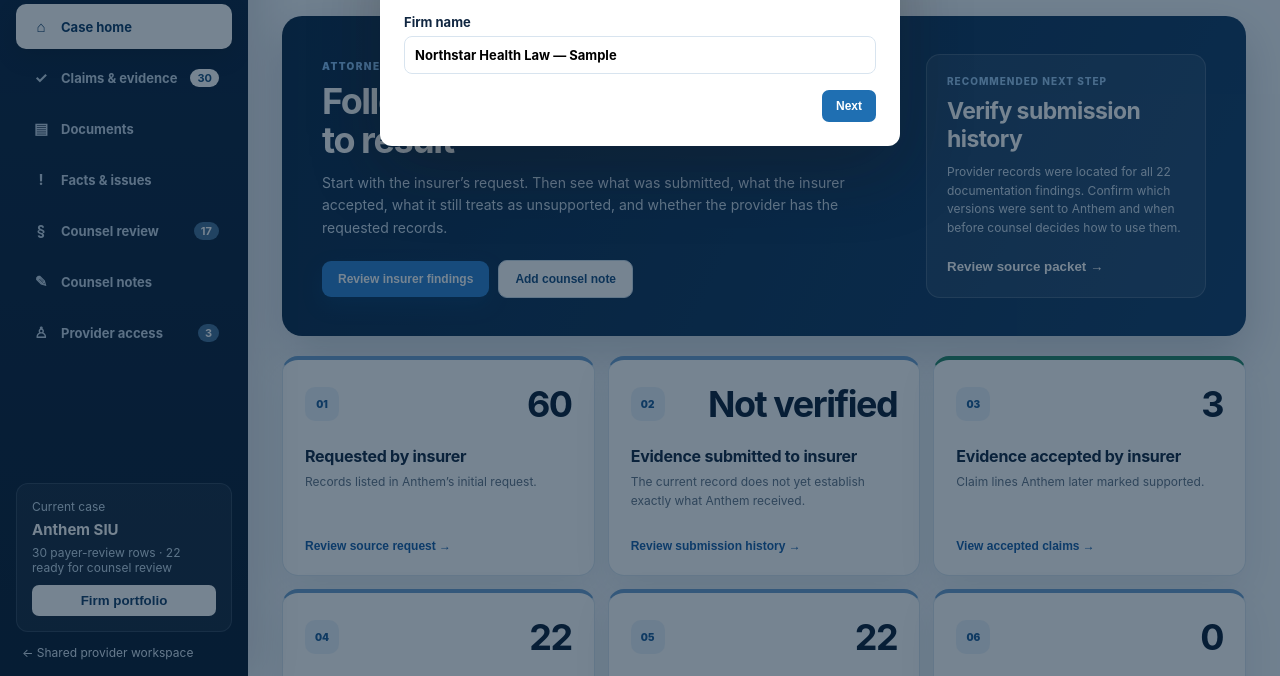
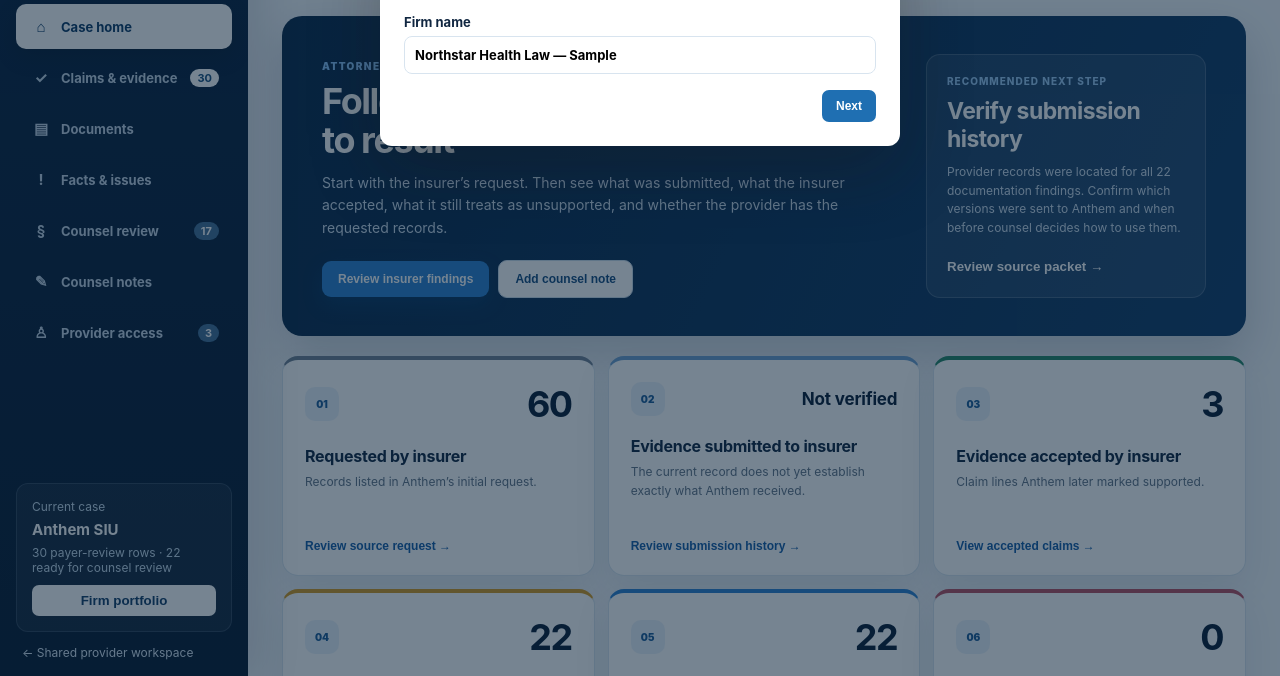
Before and after one commit to unikmo/Auditdefense, a website: page public/attorney-workspace.html in a window 1280 px wide. Shown: the part 120-796 px from the top of the page. Drawn offline with Linux system fonts and the light colour scheme.

Commit message:
Model evidence from insurer request through provider reconciliation

```diff
--- a/public/attorney-elite-blue.css
+++ b/public/attorney-elite-blue.css
@@ -70,9 +70,9 @@
 .attorney-case-kicker{font-size:10px;letter-spacing:.14em;font-weight:900;color:#8cc5fb}
 .attorney-case-welcome aside{background:rgba(255,255,255,.08);border:1px solid rgba(255,255,255,.16);border-radius:14px;padding:20px;align-self:stretch}.attorney-case-welcome aside small,.attorney-case-welcome aside strong{display:block}.attorney-case-welcome aside small{font-size:10px;letter-spacing:.1em;color:#9bc9f3;font-weight:850}.attorney-case-welcome aside strong{font-size:23px;letter-spacing:-.025em;margin:10px 0}.attorney-case-welcome aside p{color:#cfdeed;font-size:12px;line-height:1.55;margin:0 0 18px}.attorney-case-welcome aside button{border:0;background:transparent;color:#fff;font-weight:800;padding:0;cursor:pointer}
 .attorney-case-actions{display:flex;gap:9px;align-items:center;flex-wrap:wrap}.attorney-case-primary,.attorney-case-secondary{border:0;border-radius:9px;padding:11px 16px;font-size:12px;font-weight:820;cursor:pointer}.attorney-case-primary{background:#2d82d1;color:#fff;box-shadow:0 8px 20px rgba(10,87,158,.24)}.attorney-case-secondary{background:#fff;color:#164d80;border:1px solid #cdddec}
-.attorney-case-kpis{display:grid;grid-template-columns:repeat(5,minmax(0,1fr));gap:13px;margin:20px 0}
-.attorney-case-kpi{min-height:230px;background:#fff;border:1px solid var(--att-border);border-top:4px solid #6d9fce;border-radius:16px;padding:22px;box-shadow:0 14px 38px rgba(17,46,80,.08);display:flex;flex-direction:column}.attorney-case-kpi.accepted{border-top-color:#238566}.attorney-case-kpi.missing{border-top-color:#d49a23}.attorney-case-kpi.ready{border-top-color:#2d82d1}.attorney-case-kpi.unavailable{border-top-color:#b65062}.attorney-case-kpi.other{border-top-color:#6f7f92}
-.attorney-case-kpi>div{display:flex;align-items:center;justify-content:space-between;gap:12px}.attorney-case-kpi>div span{width:34px;height:34px;border-radius:10px;background:#eaf3fc;color:#1a5b98;display:grid;place-items:center;font-size:10px;font-weight:900}.attorney-case-kpi strong{font-size:36px;letter-spacing:-.04em;color:#081d36}.attorney-case-kpi h2{font-size:16px;line-height:1.25;margin:20px 0 7px;letter-spacing:-.015em}.attorney-case-kpi p{font-size:12px;line-height:1.55;color:#617386;margin:0 0 18px}.attorney-case-kpi button{margin-top:auto;align-self:flex-start;border:0;background:transparent;color:#155da8;padding:0;font-size:12px;font-weight:820;cursor:pointer;text-align:left}
+.attorney-case-kpis{display:grid;grid-template-columns:repeat(3,minmax(0,1fr));gap:13px;margin:20px 0}
+.attorney-case-kpi{min-height:230px;background:#fff;border:1px solid var(--att-border);border-top:4px solid #6d9fce;border-radius:16px;padding:22px;box-shadow:0 14px 38px rgba(17,46,80,.08);display:flex;flex-direction:column}.attorney-case-kpi.insurer-request{border-top-color:#6f7f92}.attorney-case-kpi.submitted{border-top-color:#6d9fce}.attorney-case-kpi.accepted{border-top-color:#238566}.attorney-case-kpi.payer-missing{border-top-color:#d49a23}.attorney-case-kpi.provider-found{border-top-color:#2d82d1}.attorney-case-kpi.provider-missing{border-top-color:#b65062}
+.attorney-case-kpi>div{display:flex;align-items:center;justify-content:space-between;gap:12px}.attorney-case-kpi>div span{width:34px;height:34px;border-radius:10px;background:#eaf3fc;color:#1a5b98;display:grid;place-items:center;font-size:10px;font-weight:900}.attorney-case-kpi strong{font-size:36px;letter-spacing:-.04em;color:#081d36}.attorney-case-kpi strong.text-value{font-size:17px;letter-spacing:-.01em;text-align:right}.attorney-case-kpi h2{font-size:16px;line-height:1.25;margin:20px 0 7px;letter-spacing:-.015em}.attorney-case-kpi p{font-size:12px;line-height:1.55;color:#617386;margin:0 0 18px}.attorney-case-kpi button{margin-top:auto;align-self:flex-start;border:0;background:transparent;color:#155da8;padding:0;font-size:12px;font-weight:820;cursor:pointer;text-align:left}
 .attorney-case-note{background:#edf4fb;border:1px solid #d5e4f2;border-radius:12px;padding:14px 17px;display:flex;align-items:center;gap:10px;flex-wrap:wrap}.attorney-case-note>span{font-size:10px;font-weight:850;letter-spacing:.08em;color:#44719c}.attorney-case-note b{font-size:12px}.attorney-case-note p{font-size:12px;color:#617386;margin:0}
 
 /* The case file is task-based: overview first, deeper material on demand. */
@@ -239,7 +239,7 @@
 .shared-counsel-item b,.shared-counsel-item span{display:block}.shared-counsel-item b{font-size:11px;color:#39326d}.shared-counsel-item span{margin-top:3px;font-size:9px;color:#716b92}.shared-counsel-item p{margin:7px 0 0;font-size:10px;line-height:1.5;color:#504b72}
 .shared-empty{margin:0;color:#6a7e90;font-size:11px}
 
-@media(max-width:1280px){.attorney-case-kpis{grid-template-columns:repeat(3,1fr)}.attorney-case-kpi{min-height:220px}}
+@media(max-width:1280px){.attorney-case-kpi{min-height:220px}}
 @media(max-width:1180px){.attorney-kpis{grid-template-columns:1fr 1fr}.compact-portfolio-strip{grid-template-columns:1fr 1fr}.compact-portfolio-strip .attorney-kpi:nth-child(2){border-right:0}.compact-portfolio-strip .attorney-kpi:nth-child(-n+2){border-bottom:1px solid var(--att-border)}.portfolio-grid{grid-template-columns:1fr}.portfolio-grid .priority-card{grid-column:auto}}
 @media(max-width:900px){.attorney-evidence-grid{grid-template-columns:1fr 1fr}.attorney-focus,.shared-record-head{align-items:flex-start;flex-direction:column}.shared-fact-grid{grid-template-columns:1fr 1fr}.attorney-claim-record>summary{grid-template-columns:130px 1fr}.shared-status{grid-column:span 2;width:max-content}.case-section-heading{align-items:flex-start;flex-direction:column}.case-section-heading>small{text-align:left}.case-compact-counts{grid-template-columns:1fr 1fr}.case-compact-counts>div:nth-child(2){border-right:0}.case-compact-counts>div:nth-child(-n+2){border-bottom:1px solid var(--att-border)}}
 @media(max-width:950px){.attorney-case-welcome{grid-template-columns:1fr}.attorney-case-kpis{grid-template-columns:1fr 1fr}}
```
